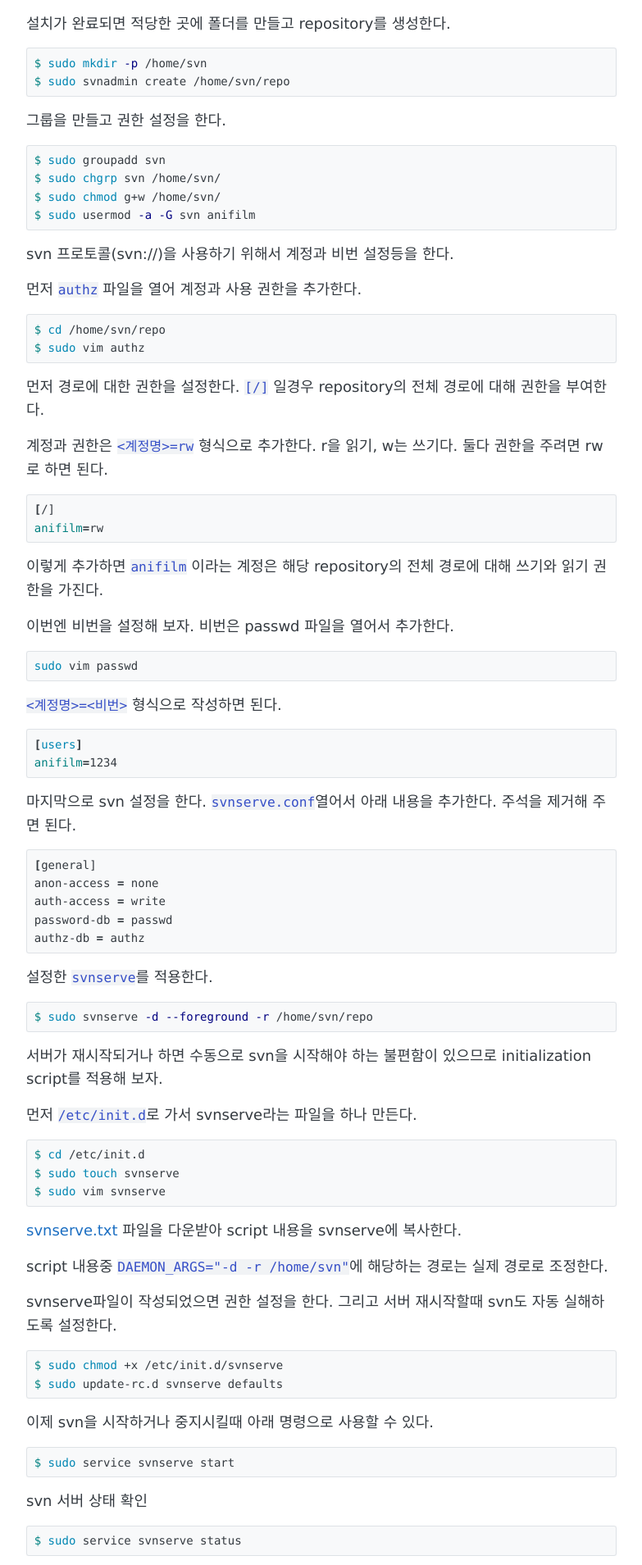
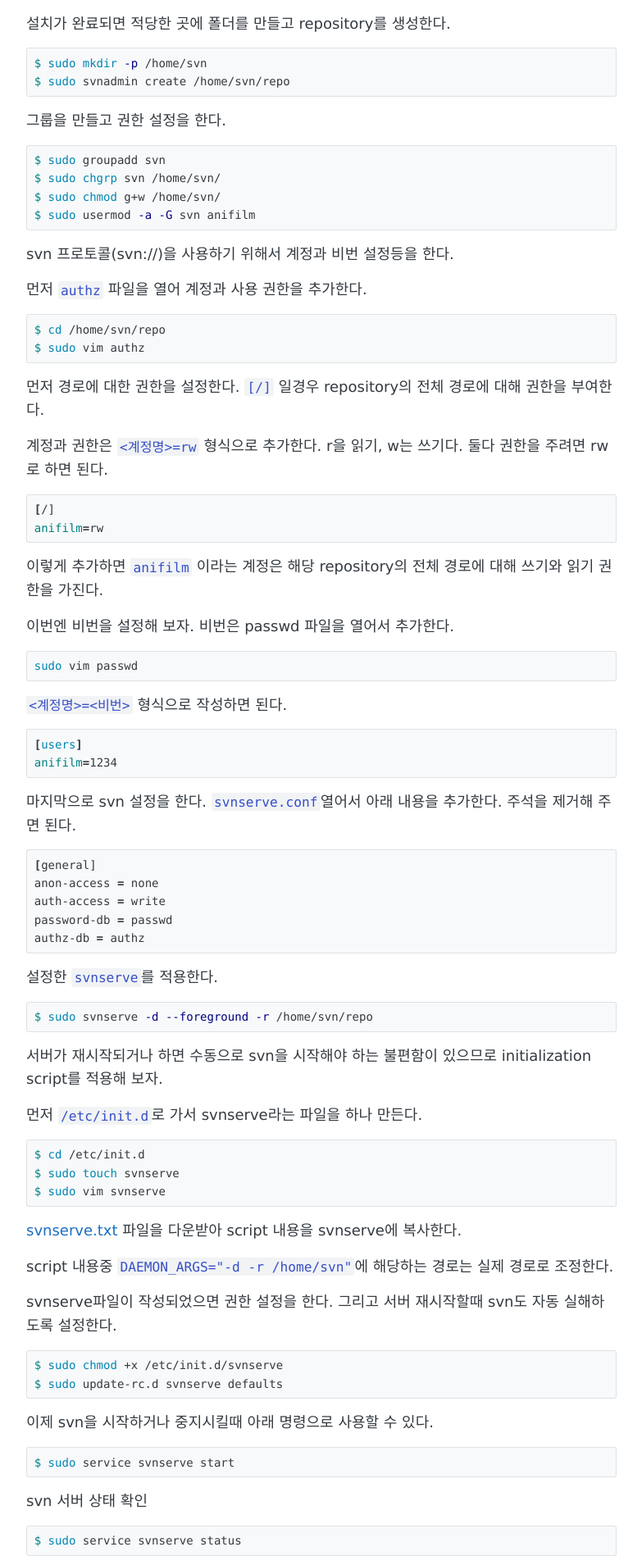
Before and after one commit to anifilm/anifilm.github.io, a Jekyll site: the page built from _posts/2019-06-03-ubuntu-svn.md, in a window 1280 px wide. Shown: the part 705-2614 px from the top of the page at 82% size, without its empty margins (248-1031 px from the left). Built offline with Jekyll 4.4.1, drawn with Linux system fonts in a browser that asks for light colours.

Commit message:
Update _highlights.scss

```diff
--- a/_sass/_highlights.scss
+++ b/_sass/_highlights.scss
@@ -6,8 +6,8 @@
   font-size: 90%;
   color: $oc-indigo-9;
   background-color: $oc-gray-1;
-  //padding: .1em .2em;
-  //border-radius: 3px;
+  padding: .1em .2em;
+  border-radius: 3px;
 }
 
 pre.highlight {
@@ -16,7 +16,7 @@
   border: 1px solid $oc-gray-3;
   border-radius: 3px;
   margin: 1em 0;
-  overflow: scroll;
+  //overflow: scroll;
 }
 
 .highlight  { background: $oc-gray-0; }
```
